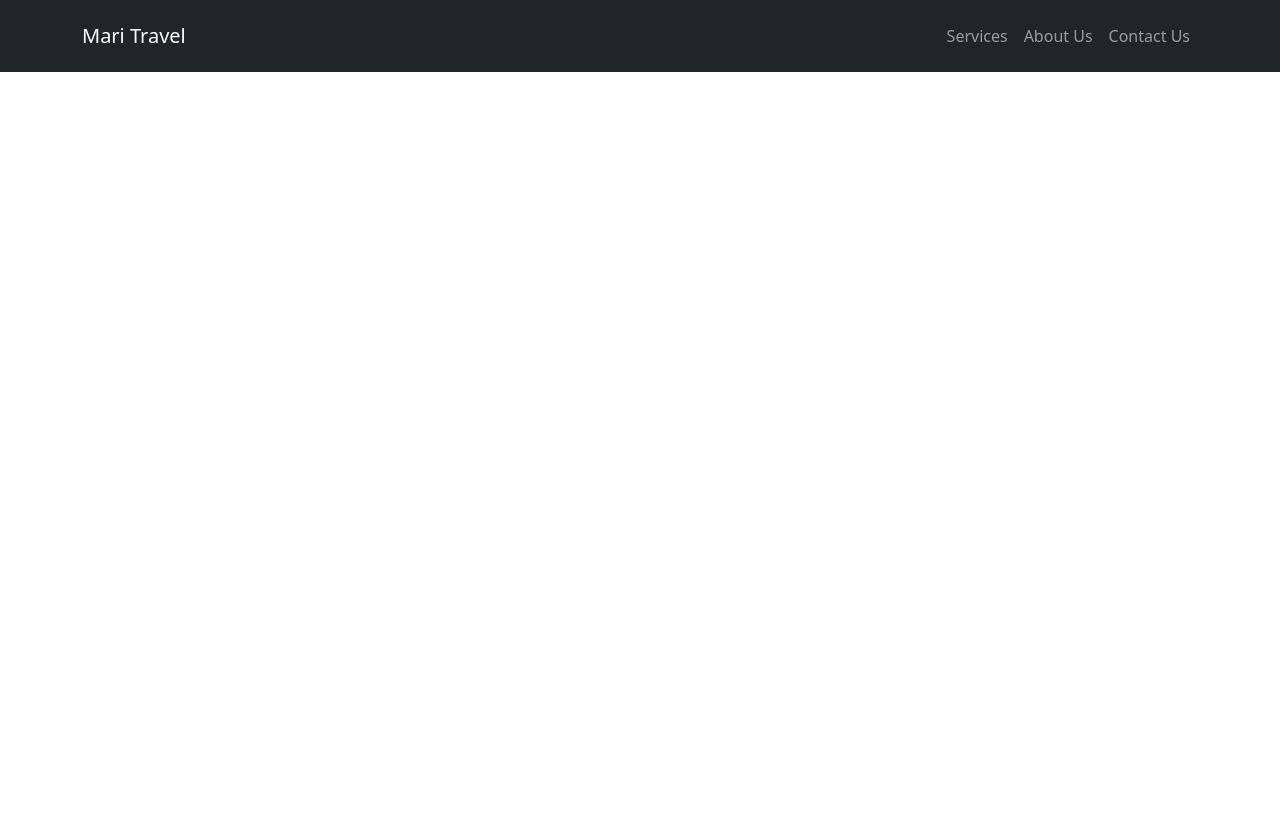
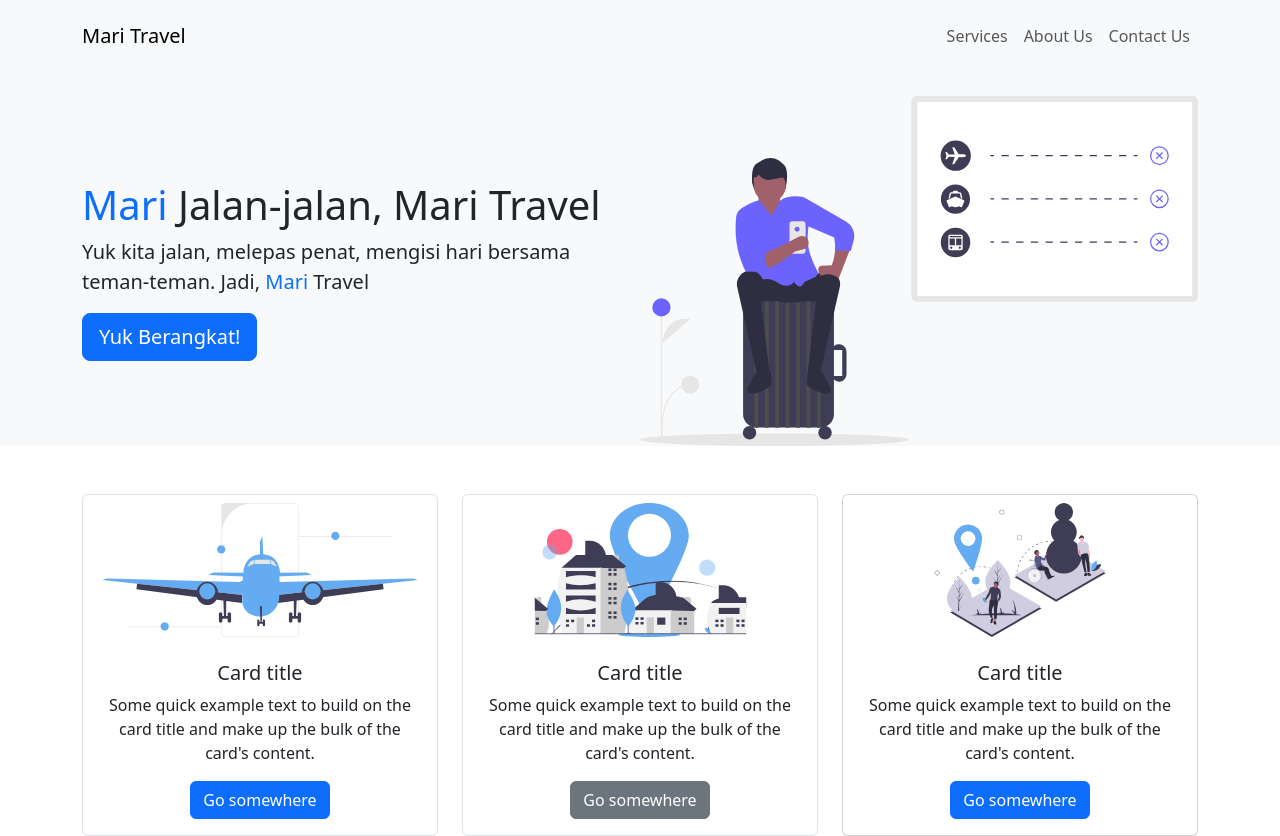
Before and after one commit to essram/Landing-Page-Travel-Website-using-Bootstrap, a plain HTML site: page index.html in a window 1280 px wide. Before the commit the page ends 800 px from the top, so only its background shows below. Drawn offline with nearby package versions, Linux system fonts and the light colour scheme.

Commit message:
Menambahkan Services

```diff
--- a/index.html
+++ b/index.html
@@ -13,12 +13,15 @@
     <link rel="stylesheet" href="styles.css" />
   </head>
   <body>
-    <nav class="navbar navbar-expand-lg bg-dark navbar-dark fixed-top py-3">
+    <nav class="navbar navbar-expand-lg bg-light navbar-light fixed-top py-3">
       <div class="container">
         <a href="#" class="navbar-brand">Mari Travel</a>
 
-        <button class="navbar-toggler" type="button" data-bs-toggle="collapse"
-        data-bs-target="#navmenu"
+        <button
+          class="navbar-toggler"
+          type="button"
+          data-bs-toggle="collapse"
+          data-bs-target="#navmenu"
         >
           <span class="navbar-toggler-icon"></span>
         </button>
@@ -33,6 +36,82 @@
       </div>
     </nav>
 
+    <!-- Header -->
+
+    <section class="bg-light text-dark text-center text-sm-start pt-5 mt-5">
+      <div class="container">
+        <div class="d-flex align-items-center">
+          <div>
+            <h1>
+              <span class="text-primary">Mari</span> Jalan-jalan, Mari Travel
+            </h1>
+            <p class="lead">
+              Yuk kita jalan, melepas penat, mengisi hari bersama teman-teman.
+              Jadi,
+              <span class="text-primary">Mari</span> Travel
+            </p>
+
+            <button class="btn btn-primary btn-lg">Yuk Berangkat!</button>
+          </div>
+
+          <img
+            src="header.svg"
+            class="img-fluid w-50 d-none d-sm-block"
+            alt="header"
+          />
+        </div>
+      </div>
+    </section>
+
+    <!-- Services -->
+    <section class="pt-5" id="services">
+      <div class="container">
+        <div class="row text-center g-4">
+          <div class="col-md">
+            <div class="card bg-lights text-dark border">
+              <img src="Pesawat.svg" class="p-2 card-img-top" alt="..." />
+              <div class="card-body">
+                <h5 class="card-title">Card title</h5>
+                <p class="card-text">
+                  Some quick example text to build on the card title and make up
+                  the bulk of the card's content.
+                </p>
+                <a href="#" class="btn btn-primary">Go somewhere</a>
+              </div>
+            </div>
+          </div>
+          <div class="col-md text-light">
+            <div class="card bg-lights text-dark border">
+              <img src="Hotel.svg" class="p-2 card-img-top" alt="..." />
+              <div class="card-body">
+                <h5 class="card-title">Card title</h5>
+                <p class="card-text">
+                  Some quick example text to build on the card title and make up
+                  the bulk of the card's content.
+                </p>
+                <a href="#" class="btn btn-secondary"
+                  >Go somewhere</a
+                >
+              </div>
+            </div>
+          </div>
+          <div class="col-md">
+            <div class="card">
+              <img src="Wisata.svg" class="p-2 card-img-top" alt="..." />
+              <div class="card-body">
+                <h5 class="card-title">Card title</h5>
+                <p class="card-text">
+                  Some quick example text to build on the card title and make up
+                  the bulk of the card's content.
+                </p>
+                <a href="#" class="btn btn-primary">Go somewhere</a>
+              </div>
+            </div>
+          </div>
+        </div>
+      </div>
+    </section>
+
     <script
       src="https://cdn.jsdelivr.net/npm/@popperjs/core@2.11.8/dist/umd/popper.min.js"
       integrity="sha384-I7E8VVD/ismYTF4hNIPjVp/Zjvgyol6VFvRkX/vR+Vc4jQkC+hVqc2pM8ODewa9r"
--- a/styles.css
+++ b/styles.css
@@ -0,0 +1,3 @@
+#services img{
+    height: 150px;
+}
```
Also changed, not shown: Hotel.svg (added), Pesawat.svg (added), Wisata.svg (added), header.svg (added).
